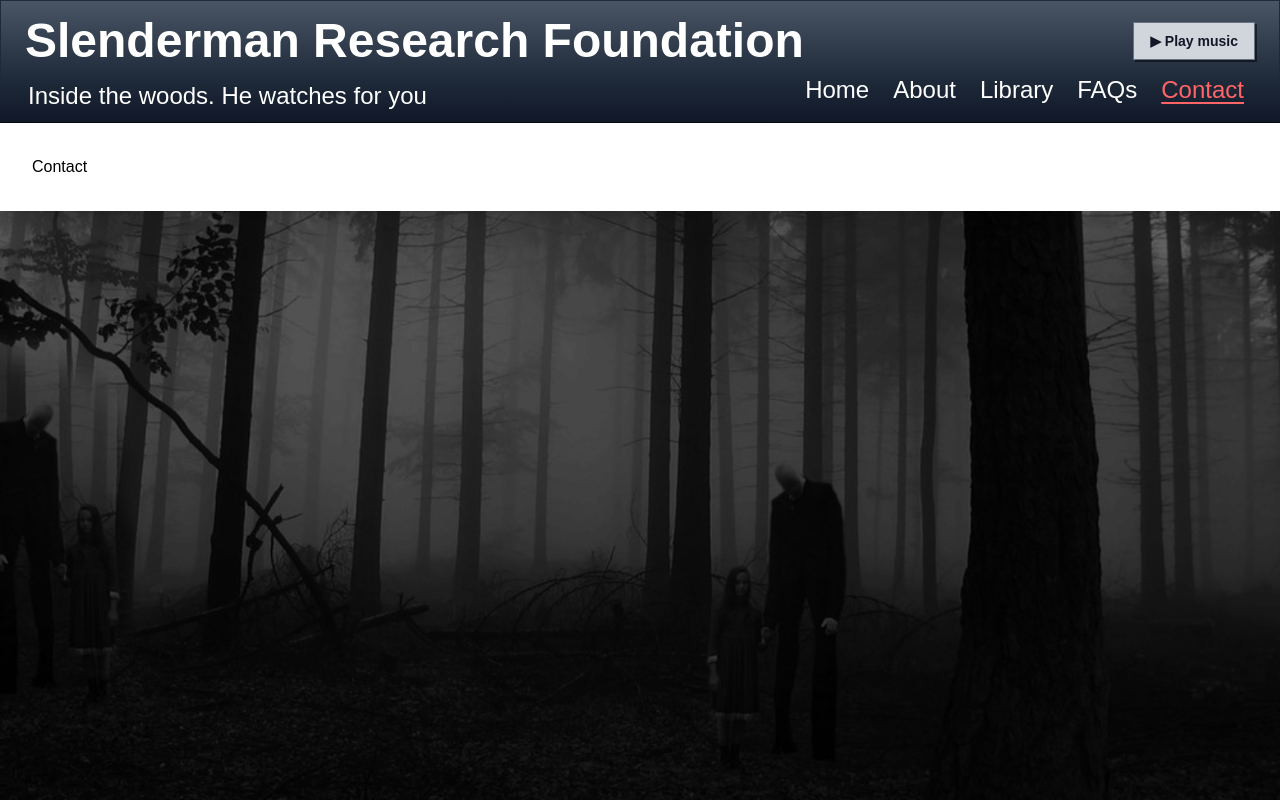
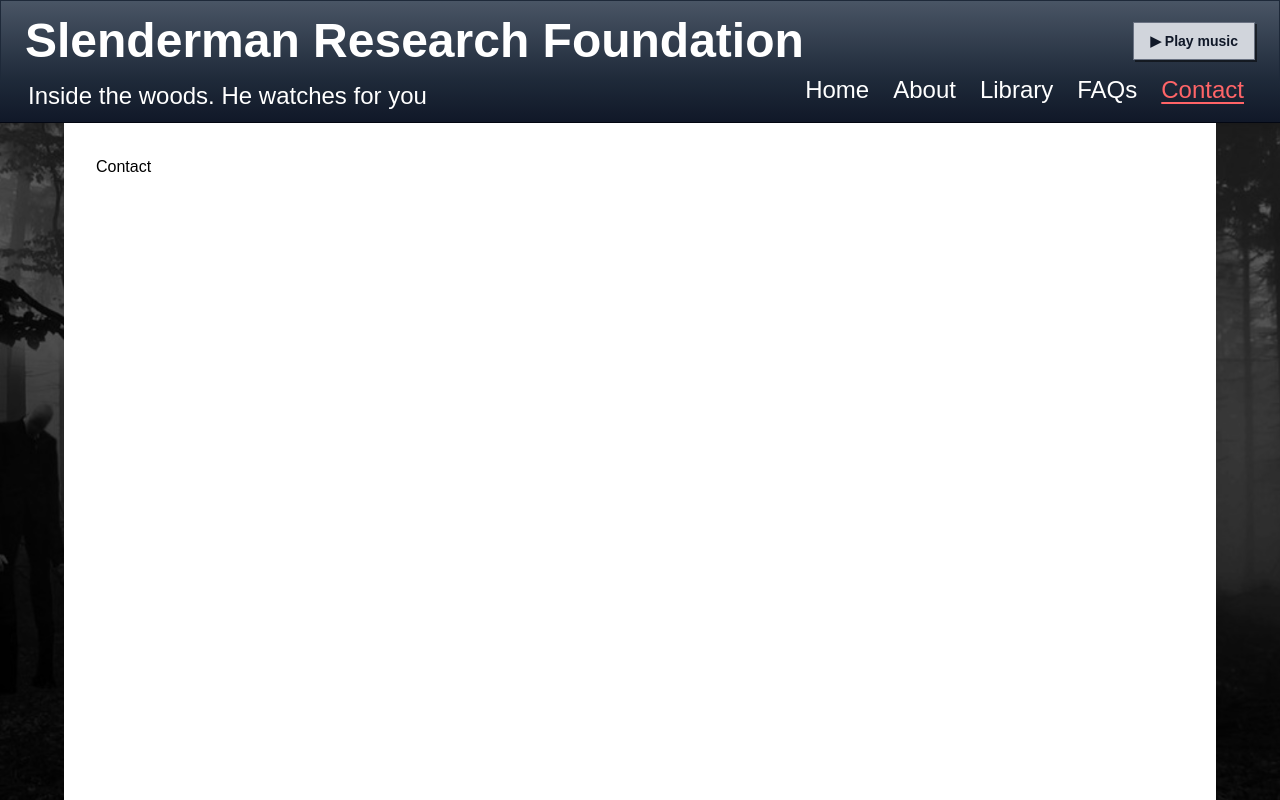
Before and after one commit to vicenteeinu/Slenderman-Research-Foundation, a React (Vite) app: page /contact in a window 1280 px wide. Built offline with nearby package versions, Linux system fonts and the light colour scheme.

Commit message:
style: adjust tailwind properties in contentcontainer

```diff
--- a/src/components/ContentContainer.tsx
+++ b/src/components/ContentContainer.tsx
@@ -7,7 +7,7 @@ interface ContentContainerProps {
 export default function ContentContainer({ children }: ContentContainerProps) {
   return (
     <main
-      className="w-full max-w-7xl mx-auto bg-white shadow-lg p-8"
+      className="flex-1 w-[90%] max-w-7xl mx-auto bg-white shadow-lg p-8"
     >
       {children}
     </main>
```
